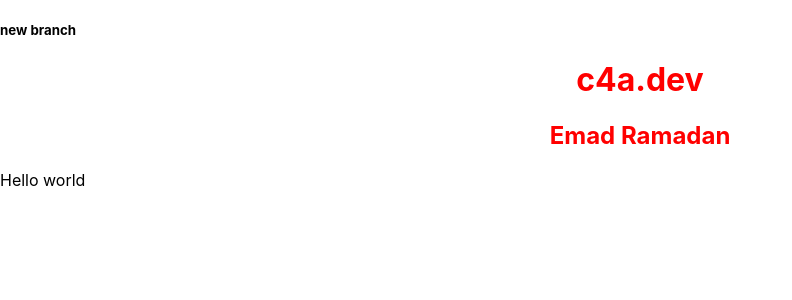
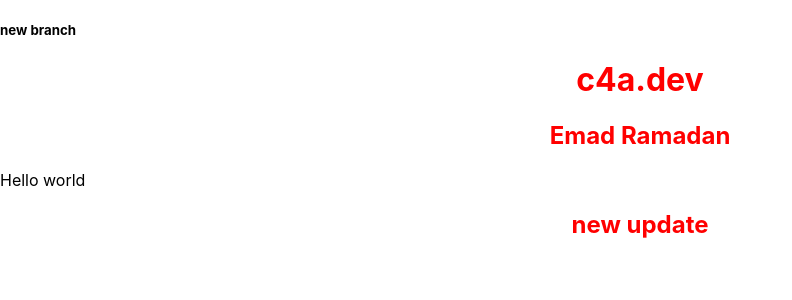
Before and after one commit to 3maDRamadan/learn, a React (Create React App) app: page / in a window 1280 px wide. Shown: the top 300 px of the page, without its empty margins (0-792 px from the left). Built offline with nearby package versions, Linux system fonts and the light colour scheme.

Commit message:
edit app.js file

```diff
--- a/src/App.js
+++ b/src/App.js
@@ -5,6 +5,7 @@
       <h1 className="title">c4a.dev</h1>
       <h2>Emad Ramadan</h2>
       <p>Hello world</p>
+      <h2>new update</h2>
     </>
   );
 }
```
